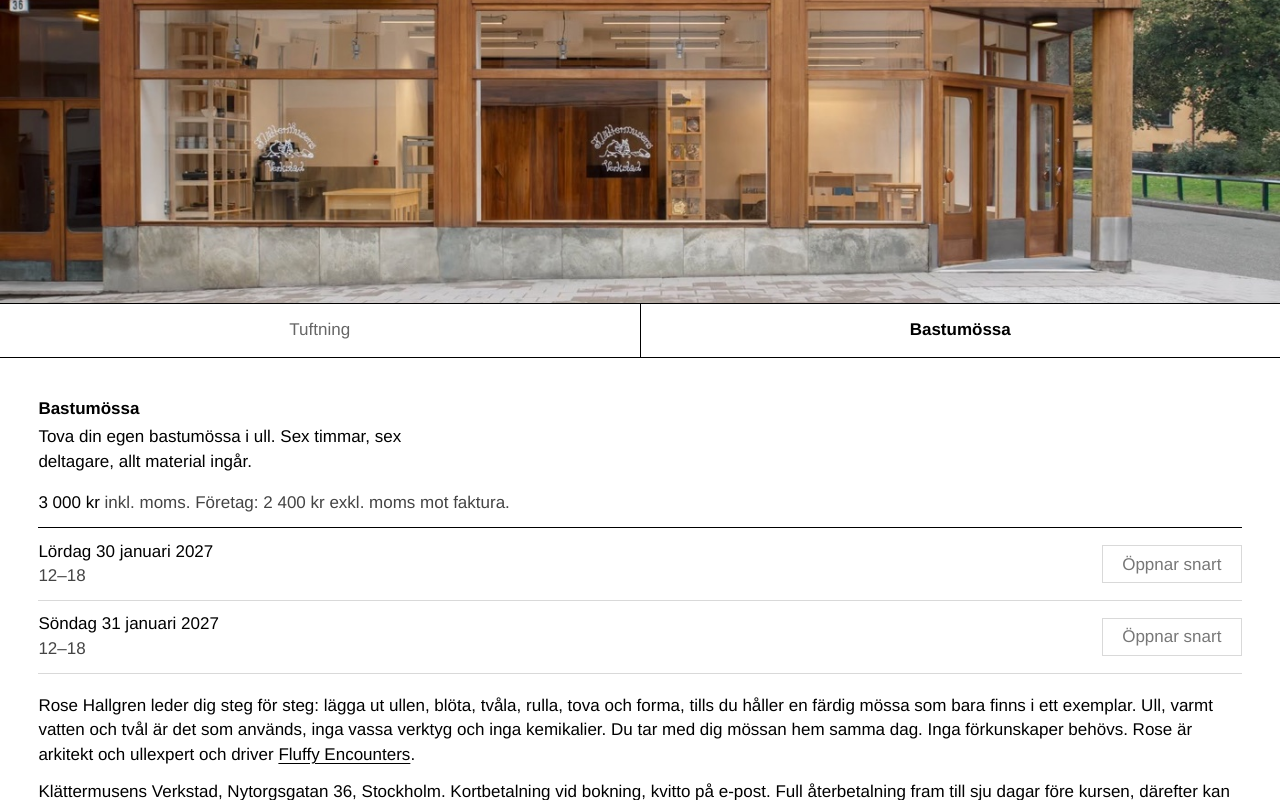
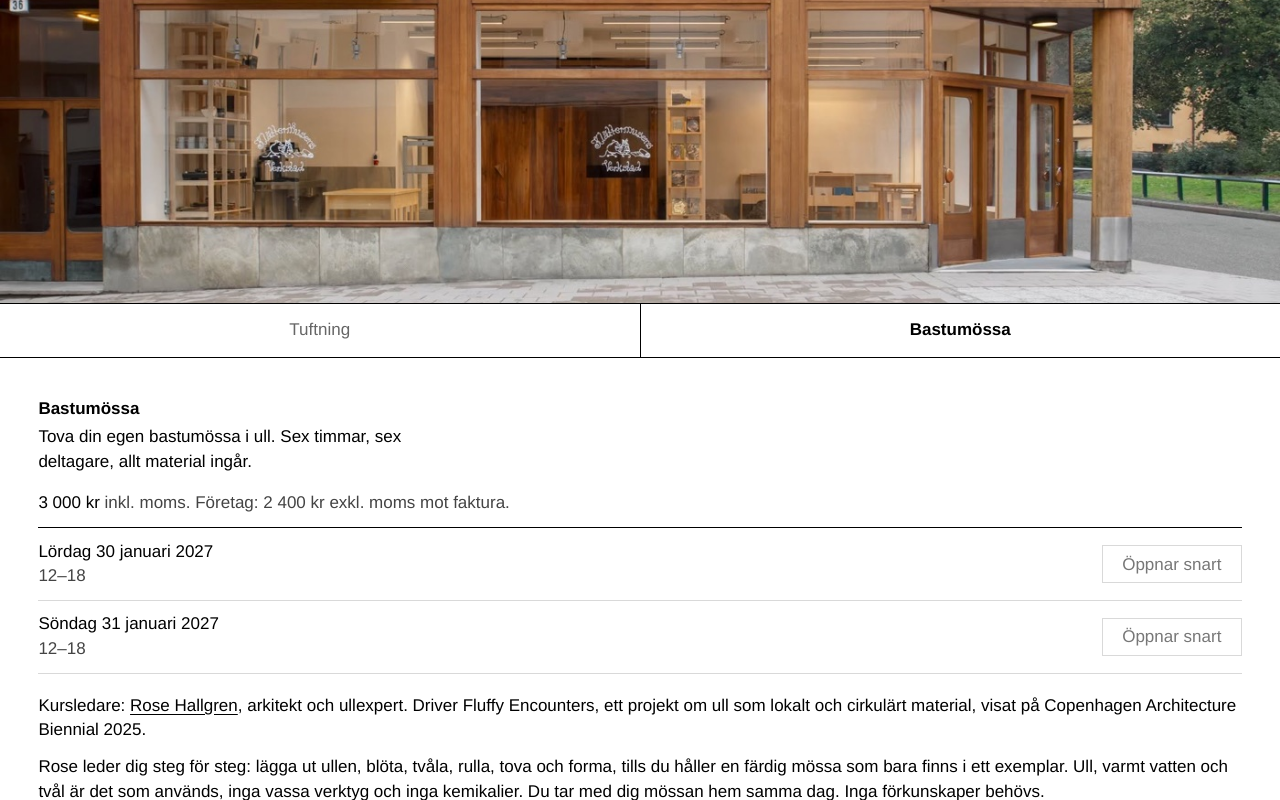
Before and after one commit to jonasjohansson/kurser, a website: page index.html in a window 1280 px wide. Both pictures are taken after a click on the tab "Bastumössa". Drawn offline with Linux system fonts and the light colour scheme.

Commit message:
content: course leader line with portfolio links
Co-Authored-By: Claude Fable 5.1 <noreply@anthropic.com>

```diff
--- a/assets/css/main.css
+++ b/assets/css/main.css
@@ -70,7 +70,8 @@ h1 { margin: 0; font-size: 1em; font-weight: 600; }
 .btn--off { background: #fff; color: #777; border-color: var(--rule-soft); }
 .btn--off:hover { background: #fff; color: #777; }
 
-.text { margin-top: 1.25rem; }
+.leader { margin: 1.25rem 0 0; }
+.text { margin-top: 0.75rem; }
 .text p { margin: 0 0 0.75rem; }
 .text p:last-child { margin-bottom: 0; }
 
--- a/index.html
+++ b/index.html
@@ -15,7 +15,7 @@
     <meta property="og:locale" content="sv_SE">
     <meta name="twitter:card" content="summary_large_image">
     <meta name="theme-color" content="#ffffff">
-    <link rel="stylesheet" href="assets/css/main.css?v=10">
+    <link rel="stylesheet" href="assets/css/main.css?v=11">
     <script>document.documentElement.classList.add('js');</script>
     <script type="module" src="assets/js/render.js?v=10"></script>
   </head>
@@ -41,8 +41,9 @@
               <li class="session">Söndag 15 november 2026. 2 000 kr. Boka via j@jonasjohansson.se.</li>
             </ul>
           </noscript>
+          <p class="leader">Kursledare: <a href="https://jonasjohansson.se" rel="noopener">Jonas Johansson</a>, konstnär och designer. Tuftade senast den stora mattan som hänger i Klättermusens Verkstad.</p>
           <div class="text">
-            <p>Vi tuftar för hand, utan elektriska maskiner. Ramen och väven är förberedda när du kommer. Du väljer garn, skissar och tuftar så många patches du hinner. Mot slutet limmar vi baksidorna. De torkar över natten och hämtas i verkstaden dagen efter, färdiga att sy fast på kläder och väskor eller använda som sittdynor. Inga förkunskaper behövs. Kursledare Jonas Johansson.</p>
+            <p>Vi tuftar för hand, utan elektriska maskiner. Ramen och väven är förberedda när du kommer. Du väljer garn, skissar och tuftar så många patches du hinner. Mot slutet limmar vi baksidorna. De torkar över natten och hämtas i verkstaden dagen efter, färdiga att sy fast på kläder och väskor eller använda som sittdynor. Inga förkunskaper behövs.</p>
             <p>Klättermusens Verkstad, Nytorgsgatan 36, Stockholm. Kortbetalning vid bokning, kvitto på e-post. Full återbetalning fram till sju dagar före kursen, därefter kan platsen överlåtas. Frågor och fakturor: <a href="mailto:j@jonasjohansson.se">j@jonasjohansson.se</a>.</p>
           </div>
         </div>
@@ -60,8 +61,9 @@
               <li class="session">Söndag 31 januari 2027. 3 000 kr. Boka via j@jonasjohansson.se.</li>
             </ul>
           </noscript>
+          <p class="leader">Kursledare: <a href="https://rosehallgren.se" rel="noopener">Rose Hallgren</a>, arkitekt och ullexpert. Driver Fluffy Encounters, ett projekt om ull som lokalt och cirkulärt material, visat på Copenhagen Architecture Biennial 2025.</p>
           <div class="text">
-            <p>Rose Hallgren leder dig steg för steg: lägga ut ullen, blöta, tvåla, rulla, tova och forma, tills du håller en färdig mössa som bara finns i ett exemplar. Ull, varmt vatten och tvål är det som används, inga vassa verktyg och inga kemikalier. Du tar med dig mössan hem samma dag. Inga förkunskaper behövs. Rose är arkitekt och ullexpert och driver <a href="https://rosehallgren.se" rel="noopener">Fluffy Encounters</a>.</p>
+            <p>Rose leder dig steg för steg: lägga ut ullen, blöta, tvåla, rulla, tova och forma, tills du håller en färdig mössa som bara finns i ett exemplar. Ull, varmt vatten och tvål är det som används, inga vassa verktyg och inga kemikalier. Du tar med dig mössan hem samma dag. Inga förkunskaper behövs.</p>
             <p>Klättermusens Verkstad, Nytorgsgatan 36, Stockholm. Kortbetalning vid bokning, kvitto på e-post. Full återbetalning fram till sju dagar före kursen, därefter kan platsen överlåtas. Frågor och fakturor: <a href="mailto:j@jonasjohansson.se">j@jonasjohansson.se</a>.</p>
           </div>
         </div>
```
